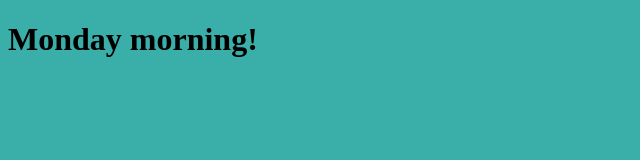
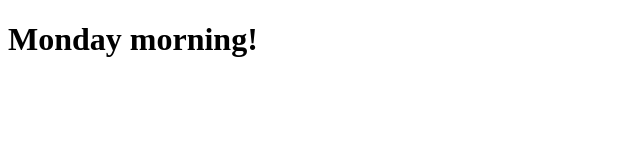
Before and after one commit to margoAl/corse, a plain HTML site: page index.html in a window 1280 px wide. Shown: the whole page, without its empty margins (0-640 px from the left). Drawn offline with Linux system fonts and the light colour scheme.

Commit message:
Update index.html

```diff
--- a/index.html
+++ b/index.html
@@ -1,6 +1,6 @@
 <!DOCTYPE html>
 <html>
-  <body style="background-color:#3AAFA9;">
+  <body style="background-color:"#3AAFA9">
 </body>
 <head>
   <meta charset="utf-8">
```
